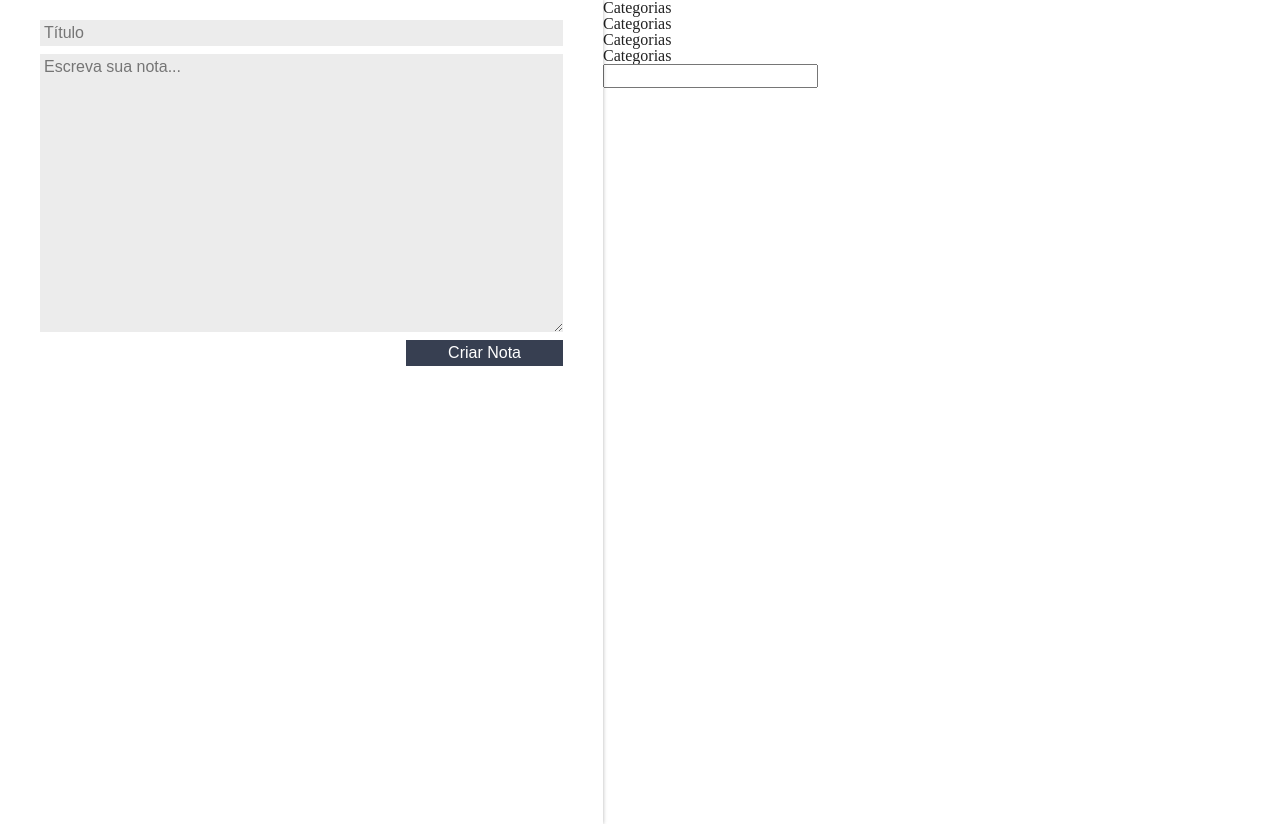
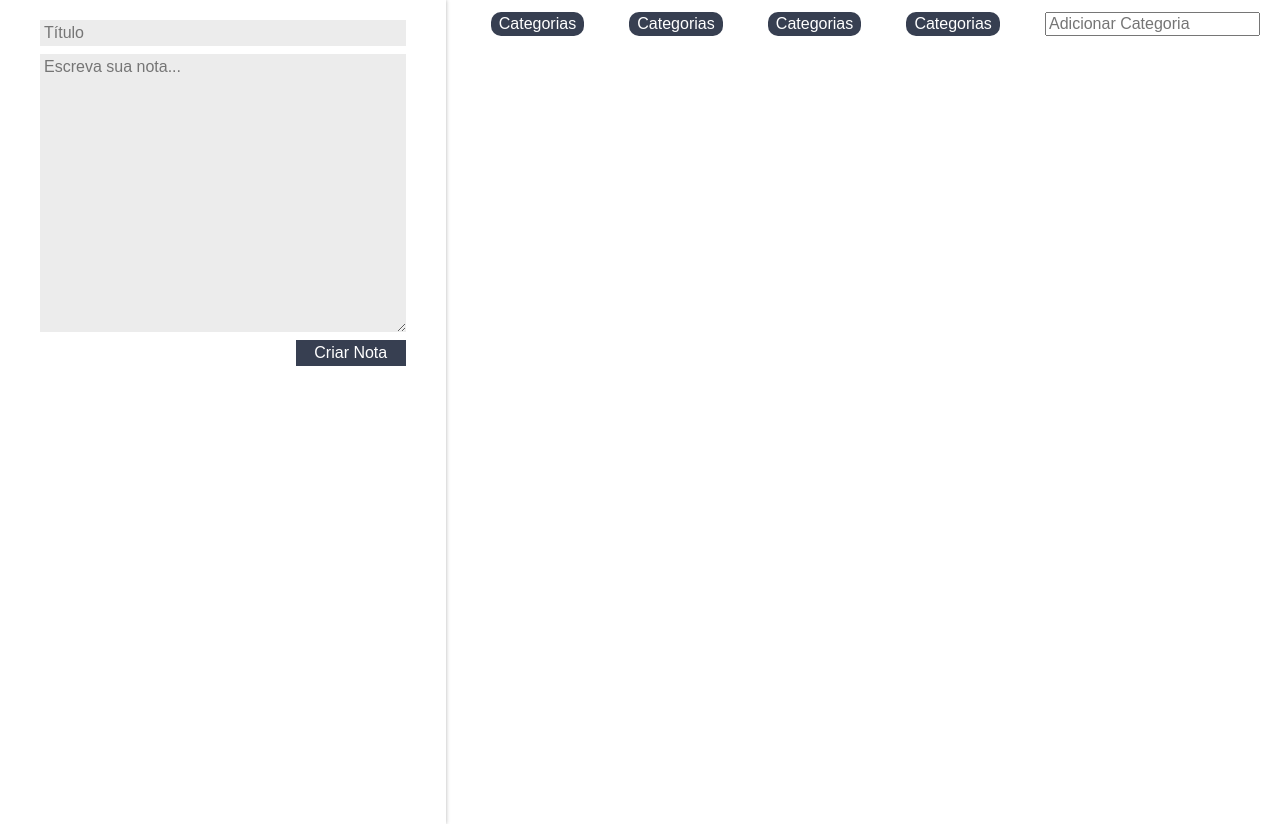
Before and after one commit to RenatoFrancisco/curso-react, a React (Create React App) app: page / in a window 1280 px wide. Built offline with nearby package versions, Linux system fonts and the light colour scheme.

Commit message:
Stateful e stateless components

```diff
--- a/src/App.js
+++ b/src/App.js
@@ -8,9 +8,10 @@
 class App extends Component {
   constructor() {
     super();
-    this.notas = [];
+
     this.state = {
-      notas:[]
+      notas: [],
+      categorias: [],
     };
   }
 
--- a/src/components/ListaDeCategorias/ListaDeCategorias.jsx
+++ b/src/components/ListaDeCategorias/ListaDeCategorias.jsx
@@ -1,16 +1,29 @@
 import React, { Component } from 'react';
+import './estilo.css';
 
 class ListaDeCategorias extends Component {
+
+    _handleEventoInput(e) {
+        if (e.key == 'Enter') {
+
+        }
+    }
+
     render() {
         return (
-            <section>
-                <ul>
-                    <li>Categorias</li>
-                    <li>Categorias</li>
-                    <li>Categorias</li>
-                    <li>Categorias</li>
+            <section className='lista-categorias'>
+                <ul className='lista-categorias_lista'>
+                    <li className='lista-categorias_item'>Categorias</li>
+                    <li className='lista-categorias_item'>Categorias</li>
+                    <li className='lista-categorias_item'>Categorias</li>
+                    <li className='lista-categorias_item'>Categorias</li>
                 </ul>
-                <input type="text" />
+                <input
+                    type="text"
+                    className="lista-categorias_input"
+                    placeHolder="Adicionar Categoria"
+                    onKeyUp={this._handleEventoInput.bind(this)}
+                />
             </section>
         );
     }
--- /dev/null
+++ b/src/components/ListaDeCategorias/estilo.css
@@ -0,0 +1,21 @@
+.lista-categorias{
+    display: flex;
+    flex-direction: row;
+    margin-top: 12px;
+}
+.lista-categorias_lista{
+    flex: 1;
+    display: flex;
+    flex-direction: row;
+    justify-content: space-evenly;
+}
+.lista-categorias_item{
+    background-color: var(--secundaria);
+    color: white;
+    padding: 4px 8px;
+    border-radius: 10px;
+    font-family: Arial, Helvetica, sans-serif;
+}
+.lista-categorias_input{
+    margin-right: 20px;
+}
```
